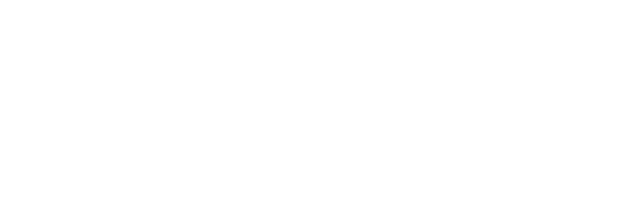
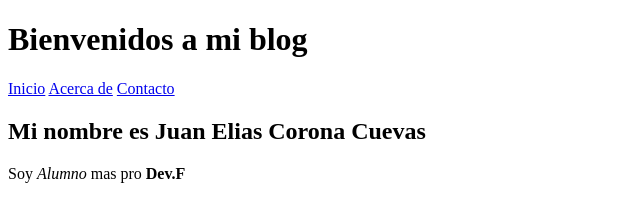
Before and after one commit to JuanECC/repo-dia4, a plain HTML site: page IIndex.html in a window 1280 px wide. Shown: the whole page, without its empty margins (0-640 px from the left). Drawn offline with Linux system fonts and the light colour scheme.

Commit message:
feat: se a grega nav y un main a nuestro index

```diff
--- a/IIndex.html
+++ b/IIndex.html
@@ -3,11 +3,22 @@
 <head>
     <meta charset="UTF-8">
     <meta name="viewport" content="width=device-width, initial-scale=1.0">
-    <title>Mi blog
-
-    </title>
+    <title>Mi blog</title>
 </head>
 <body>
-
+    <header>
+        <h1> Bienvenidos a mi blog</h1>
+        <nav>
+            <a href="#">Inicio</a>
+            <a href="#">Acerca de</a>
+            <a href="#">Contacto</a>
+        </nav>
+        <main id="Inicio">
+            <section>
+                <h2>Mi nombre es Juan Elias Corona Cuevas</h2>
+                <p>Soy <em>Alumno </em> mas pro <strong> Dev.F</strong></p>
+            </section>
+        </main>
+    </header>
 </body>
 </html>
```
